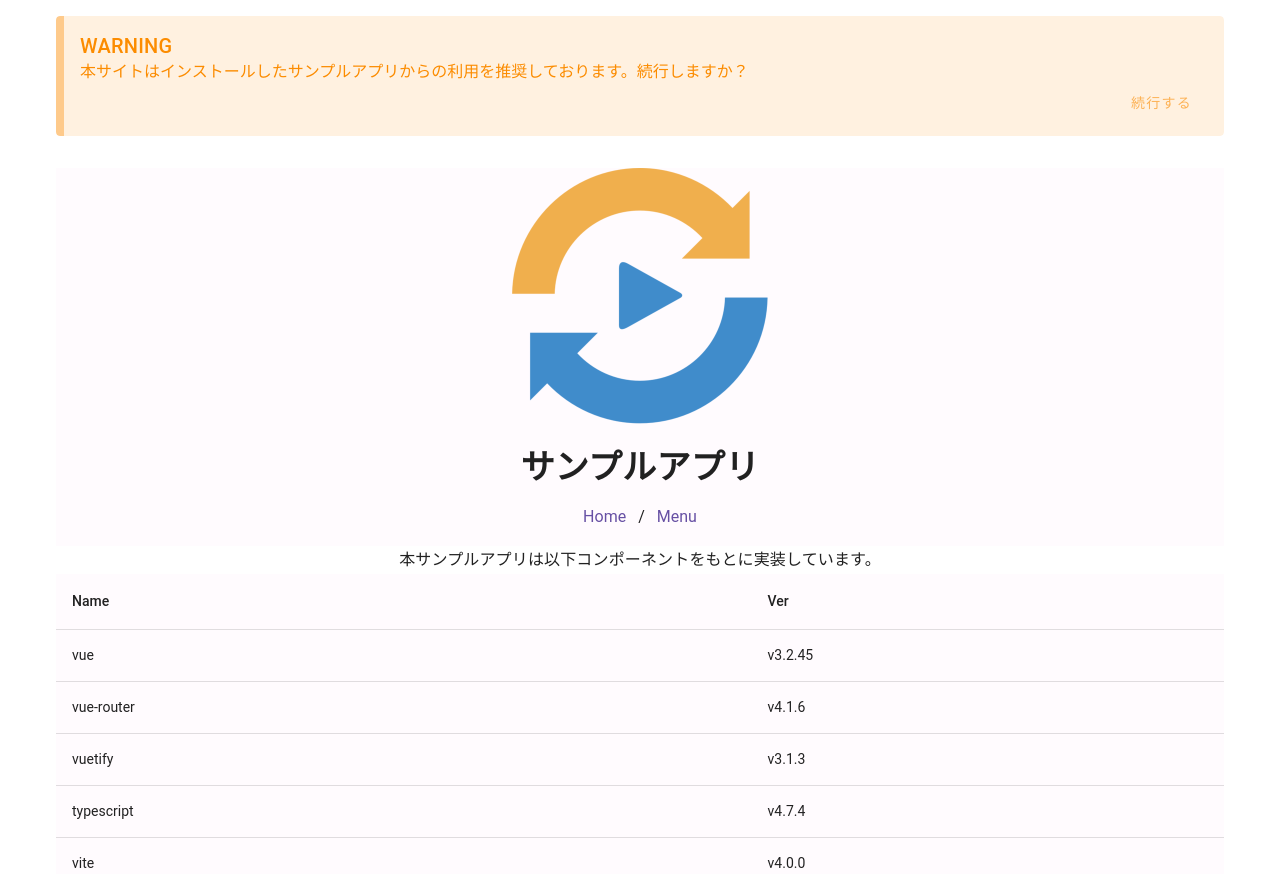
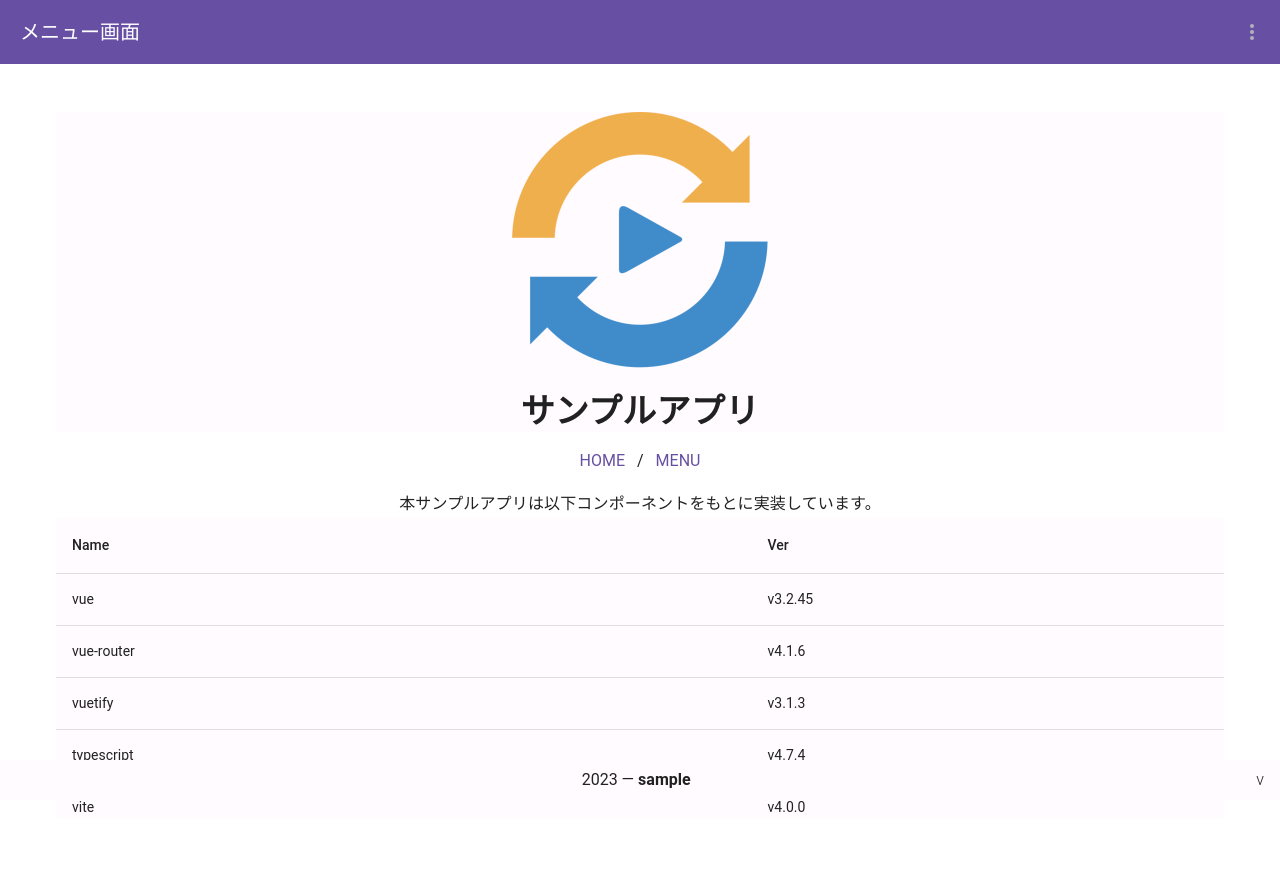
Before and after one commit to lowbrain/pwa-vue-ts, a Vue app: page / in a window 1280 px wide. Built offline with nearby package versions, Linux system fonts and the light colour scheme; no server answers.

Commit message:
HOMEの警告メッセージをデフォルトで出ないよう修正

```diff
--- a/src/components/layout/AppLogo.vue
+++ b/src/components/layout/AppLogo.vue
@@ -1,24 +1,8 @@
-<script setup lang="ts">
-const startUrl = `${location.protocol}//${location.host}${import.meta.env.BASE_URL}`;
-
-const items = [
-  {
-    title: "Home",
-    disabled: false,
-    href: `${startUrl}`,
-  },
-  {
-    title: "Menu",
-    disabled: false,
-    href: `${startUrl}menu`,
-  },
-];
-</script>
+<script setup lang="ts"></script>
 
 <template>
   <v-sheet class="mt-8">
     <v-img src="/img/icon/android-chrome-512x512.png" width="256" height="256" class="mx-auto" />
     <div class="text-h4 font-weight-bold text-center mt-6">サンプルアプリ</div>
-    <v-breadcrumbs :items="items" class="justify-center" color="primary"></v-breadcrumbs>
   </v-sheet>
 </template>
--- a/src/modules/authinfo.ts
+++ b/src/modules/authinfo.ts
@@ -33,14 +33,6 @@ export default class AuthInfo {
 
   public static getLoginInstance(): AuthInfo {
     return new AuthInfo(sessionStorage.getItem("LOGIN_AUTH_INFO") ?? "");
-  }
-
-  public static isLogin(): boolean {
-    if (sessionStorage.getItem("LOGIN_AUTH_INFO")) {
-      return true;
-    } else {
-      return false;
-    }
   }
 
   public static removeLoginInstance(): void {
--- a/src/modules/check-status.ts
+++ b/src/modules/check-status.ts
@@ -29,13 +29,12 @@ const checkServerStatus = async (timeout: number) => {
   }
 };
 
-const checkAuthInfo = (): boolean => {
-  console.log("未実装");
-  if (window.location.search.length !== 0) {
+const isLogin = (): boolean => {
+  if (sessionStorage.getItem("LOGIN_AUTH_INFO")) {
     return true;
   } else {
     return false;
   }
 };
 
-export { checkServerStatus, checkAuthInfo };
+export { checkServerStatus, isLogin };
--- a/src/views/HomeView.vue
+++ b/src/views/HomeView.vue
@@ -1,20 +1,22 @@
 <script setup lang="ts">
 import { onMounted, ref } from "vue";
 import router from "@/router";
+import AppBar from "@/components/layout/AppBar.vue";
 import AppLogo from "@/components/layout/AppLogo.vue";
+import AppFooter from "@/components/layout/AppFooter.vue";
 import ComponentTable from "@/components/parts/ComponentTable.vue";
 import ProgressOverlay from "@/components/parts/ProgressOverlay.vue";
 import AuthInfo from "@/modules/authinfo";
-import { checkServerStatus } from "@/modules/check-status";
+import { checkServerStatus, isLogin } from "@/modules/check-status";
 
 const msg = ref<String>("");
 
 const isProgress = ref<boolean>(true);
 
-const returnUrl = `${location.protocol}//${location.host}${import.meta.env.BASE_URL}`;
+const url = `${location.protocol}//${location.host}${import.meta.env.BASE_URL}`;
 
 // eslint-disable-next-line prettier/prettier
-const loginURL = "https://first-server.azurewebsites.net/login.jsp?popup_url=https%3A%2F%2Fsecond-server.azurewebsites.net%2Fpopup.jsp%3Fjump_url%3Dhttps%3A%2F%2Fsecond-server.azurewebsites.net%2Findex.jsp&auth_url=https%3A%2F%2Fsecond-server.azurewebsites.net%2Fauth.jsp&return_url=https%3A%2F%2Ffirst-server.azurewebsites.net%2Fredirect.jsp&redirect_url=" + returnUrl;
+const loginURL = "https://first-server.azurewebsites.net/login.jsp?popup_url=https%3A%2F%2Fsecond-server.azurewebsites.net%2Fpopup.jsp%3Fjump_url%3Dhttps%3A%2F%2Fsecond-server.azurewebsites.net%2Findex.jsp&auth_url=https%3A%2F%2Fsecond-server.azurewebsites.net%2Fauth.jsp&return_url=https%3A%2F%2Ffirst-server.azurewebsites.net%2Fredirect.jsp&redirect_url=" + url;
 
 const l = async () => {
   const param = new URLSearchParams(window.location.search);
@@ -48,15 +50,18 @@ const l = async () => {
 const login = (isForce: boolean) => {
   const isStandalone = window.matchMedia("(display-mode: standalone)").matches;
   msg.value = "";
-  if (AuthInfo.isLogin()) {
+  if (isLogin()) {
     router.push({ name: "menu" });
   } else if (isStandalone || isForce) {
     isProgress.value = true;
     l();
   } else {
     isProgress.value = false;
-    msg.value = "FORCE";
   }
+};
+
+const forceLoginMsg = () => {
+  msg.value = "FORCE";
 };
 
 window.matchMedia("(display-mode: standalone)").addEventListener("change", () => login(false));
@@ -64,9 +69,10 @@ onMounted(() => login(false));
 </script>
 
 <template>
-  <v-main>
-    <v-container>
-      <template v-if="!isProgress">
+  <template v-if="!isProgress">
+    <AppBar />
+    <v-main>
+      <v-container>
         <v-alert v-if="msg === 'FORCE'" border="start" title="WARNING" variant="tonal" color="warning">
           <p>本サイトはインストールしたサンプルアプリからの利用を推奨しております。続行しますか？</p>
           <div class="text-end">
@@ -77,9 +83,15 @@ onMounted(() => login(false));
           <p>サーバに接続できませんでした。</p>
         </v-alert>
         <AppLogo />
+        <v-breadcrumbs class="justify-center" color="primary">
+          <v-breadcrumbs-item title="HOME" :href="url" />
+          <v-breadcrumbs-divider />
+          <v-breadcrumbs-item title="MENU" href="#" @click="forceLoginMsg()" />
+        </v-breadcrumbs>
         <ComponentTable />
-      </template>
-      <ProgressOverlay v-else />
-    </v-container>
-  </v-main>
+      </v-container>
+    </v-main>
+    <AppFooter />
+  </template>
+  <ProgressOverlay v-else />
 </template>
```
